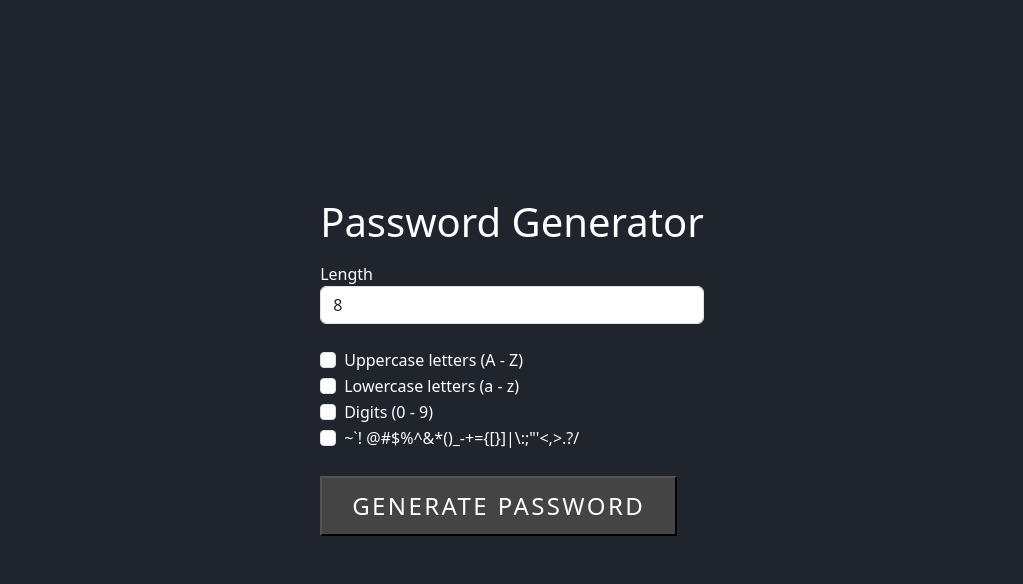
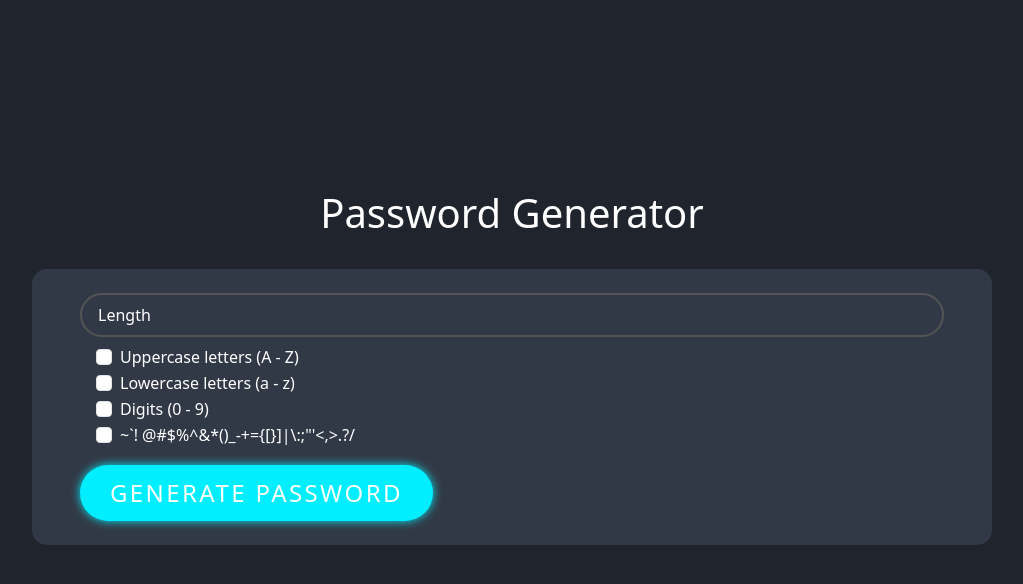
Before and after one commit to AleksandarHaralampiev/hacktues9, a Flask app: page /password_generator in a window 1280 px wide. Shown: the part 66-650 px from the top of the page, without its empty margins (128-1151 px from the left). Run offline with Flask 3, Linux system fonts and the light colour scheme; some libraries are stand-ins or nearby versions.

Commit message:
Generate password page

```diff
--- a/static/style.css
+++ b/static/style.css
@@ -81,6 +81,8 @@ canvas {
     background: transparent;
     border: 2px solid #545454;
     color: white;
+
+    transition: .5s;
 }
 
 .input-field::placeholder{
@@ -145,7 +147,7 @@ canvas {
 }
 
 .info-button{
-    background-color: #0ef;
+    background-color: #0ef !important;
     box-shadow: 0 0 10px #0ef;
 
     font-size: 20px;
@@ -273,3 +275,10 @@ canvas {
     background: #555;
     border-radius: 8px;
   }
+
+
+
+
+  .pass-gen:hover .input-field{
+    border: 2px solid #0ef;
+  }
--- a/templates/password_generator.html
+++ b/templates/password_generator.html
@@ -62,18 +62,17 @@
 
 </style>
 
-<form action="" method="post" class="mb-auto">
-	<div class="container">
 <h1>Password Generator</h1>
-		<div class="pass d-flex justify-content-between">
+<div class="pass d-flex justify-content-between mb-3">
 	<h1 class="neonText" id="password">
 		{{password}}
 	</h1>
 </div>
-		<label for="quantity">Length</label>
-		<input type="number" class="form-control" id="quantity" name="length" min="8" max="100" value="8" >
 
-		<br>
+<form action="" method="post" class="mb-auto info-card pass-gen w-75 py-4 px-5">
+		<input type="number" class="form-control rounded-pill input-field py-2 px-3" id="quantity" name="length" min="8" max="100" placeholder="Length">
+
+		<div class="px-3 mt-2">
 			<div class="form-check">
 				<input class="form-check-input" type="checkbox" value="" id="defaultCheck1" name="lowercase">
 				<label class="form-check-label" for="defaultCheck1">
@@ -87,22 +86,24 @@
 				Lowercase letters (a - z)
 				</label>
 			</div>
+
 			<div class="form-check">
 				<input class="form-check-input" type="checkbox" value="" id="defaultCheck1" name="numbers">
 				<label class="form-check-label" for="defaultCheck1">
 				Digits (0 - 9)
 				</label>
 			</div>
+
 			<div class="form-check">
 				<input class="form-check-input" type="checkbox" value="" id="defaultCheck1" name="symbols">
 				<label class="form-check-label" for="defaultCheck1">
 					~`! @#$%^&*()_-+={[}]|\:;"'<,>.?/
 				</label>
 			</div>
-		  <br>
-		<button type="submit" id="button" >Generate Password</button>
+		</div>
 
-	</div>
+		<button type="submit" id="button" class="info-button rounded-pill mt-3">Generate Password</button>
+
 	<span style="color: red;text-align: center;">{{message}} </span>
 </form>
 
```
Also changed, not shown: instance/database.db. Lines whose indentation alone changed are shown as unchanged.
